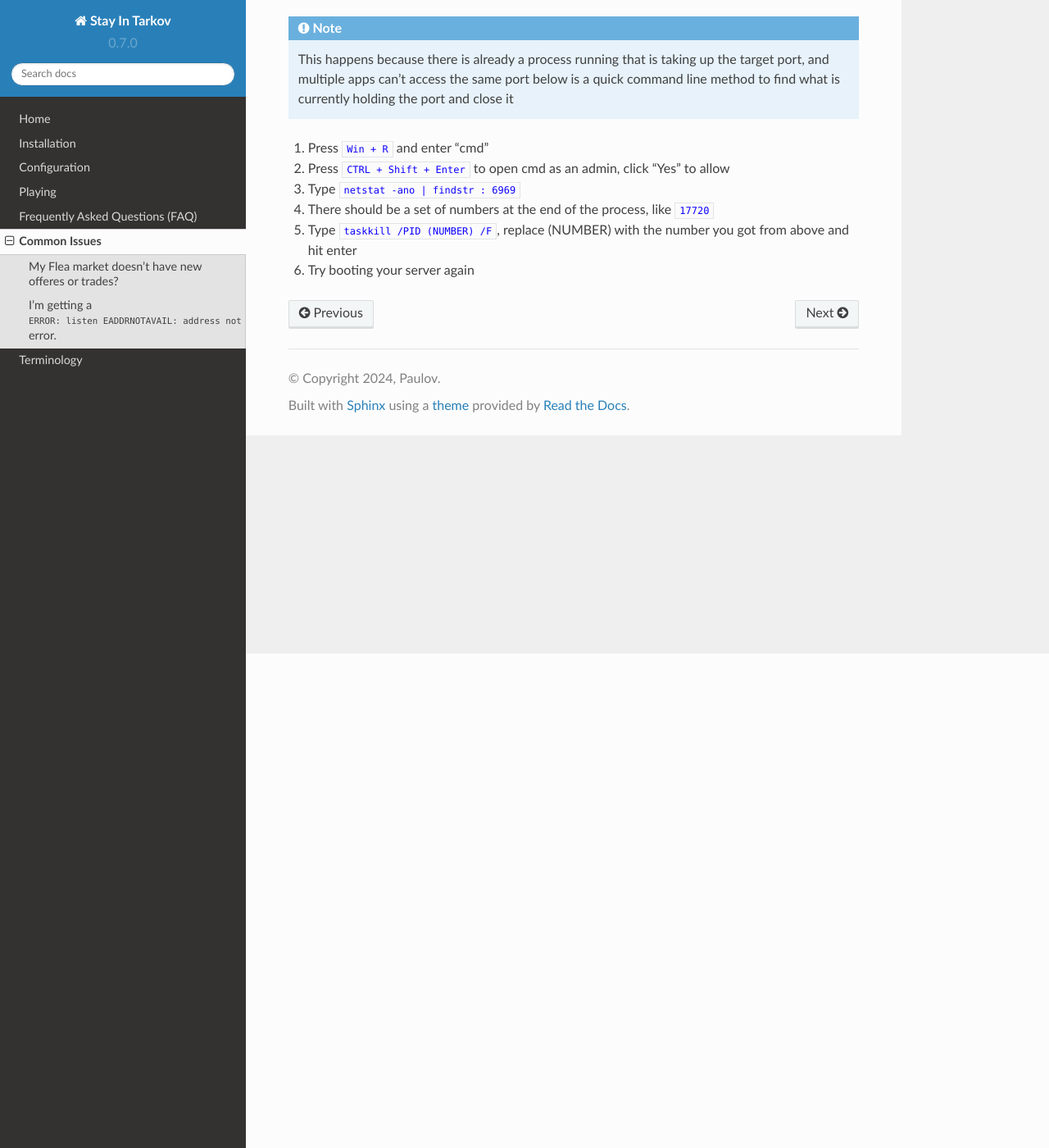
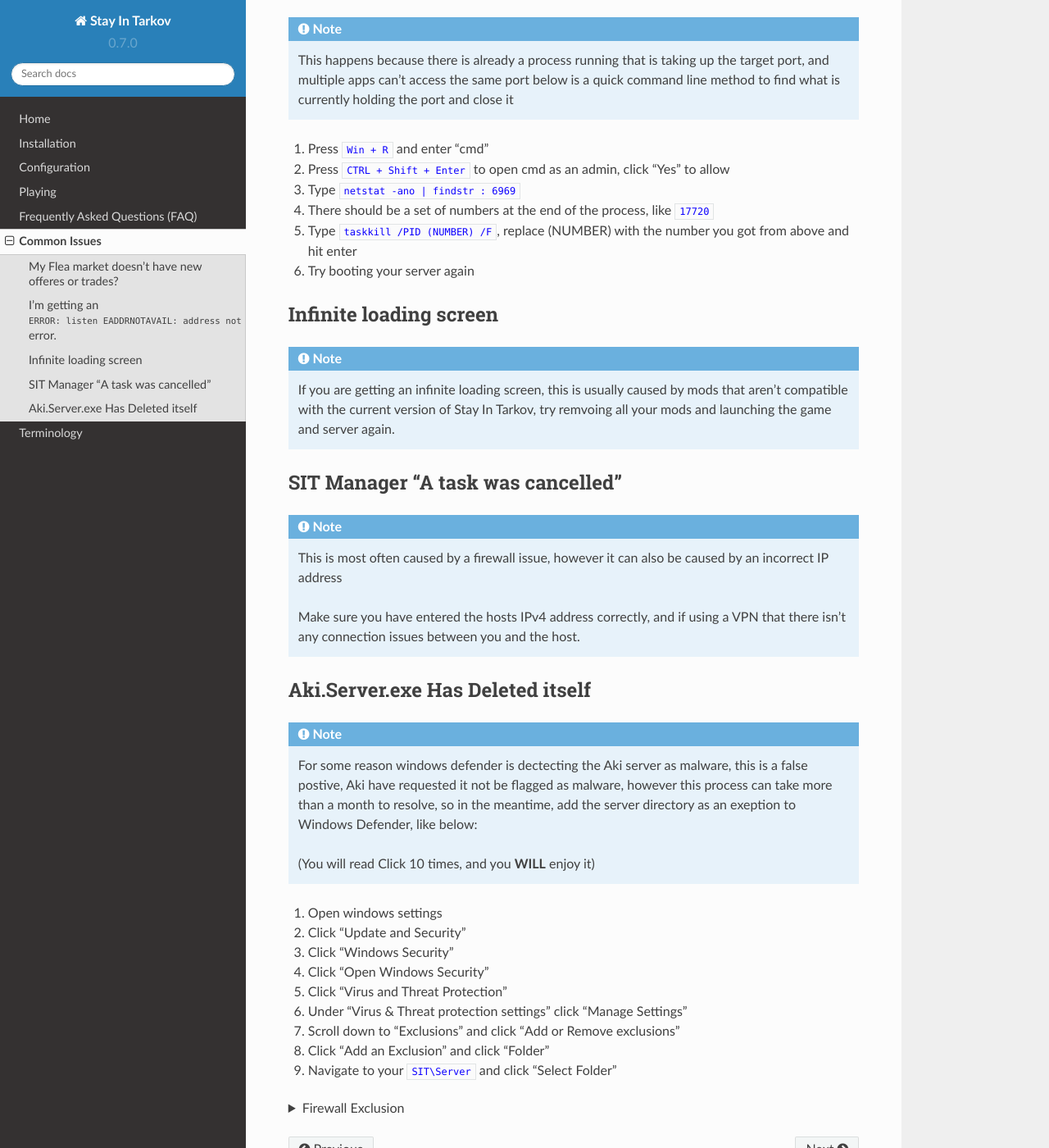
Before and after one commit to stayintarkov/SIT.Documentation, a Sphinx documentation site: the page built from docs/source/issues.rst, in a window 1280 px wide and 1400 px high, scrolled down 603 px. Shown: the whole window at 82% size. Built offline with Sphinx 7.4.7 and the Read the Docs theme 2.0.0, drawn with Linux system fonts in a browser that asks for light colours; some of the changed text lies outside the part shown.

Commit message:
Lots
Added windows defender exclusions steps and some more common issues

Trying to add locale files for translation, building to test

```diff
--- a/docs/source/conf.py
+++ b/docs/source/conf.py
@@ -40,3 +40,9 @@
 
 ## -- Copy to HTML output
 html_static_path = ['_static']
+
+## -- Set localisation path (Should make localising not a pain)
+locale_dirs = ['locale/']
+
+## -- Recomended setting but unsure exactly what it does, because, ironically, the docs are half baked
+gettext_compact = False
--- a/docs/source/issues.rst
+++ b/docs/source/issues.rst
@@ -15,12 +15,12 @@
 
 #. Stop the AKI Server
 #. Open the ``coopConfig.json`` located in ``SIT\Server\user\mods\SITCoop\config\``
-#. Change "messageWSUrlOverride:" to "0.0.0.0:6969" **ONLY CHANGE FROM 0.0.0.0 IF YOU KNOW WHAT YOU'RE DOING**
+#. Change "messageWSUrlOverride:" to your local IP with the ``:6969`` port at the end (Your Local IP should go 192.168.X.X)
 #. Change "useMessageWSUrlOverride:" to "true" **MAKE SURE TRUE IS LOWERCASE**
 #. Save the file and reboot the server and make sure it's working
 
-I'm getting a ``ERROR: listen EADDRNOTAVAIL: address not avalible`` error.
---------------------------------------------------------------------------
+I'm getting an ``ERROR: listen EADDRNOTAVAIL: address not avalible`` error.
+---------------------------------------------------------------------------
 
 .. note::
    This happens because there is already a process running that is taking up the target port, and multiple apps can't access the same port
@@ -32,3 +32,52 @@
 #. There should be a set of numbers at the end of the process, like ``17720``
 #. Type ``taskkill /PID (NUMBER) /F``, replace (NUMBER) with the number you got from above and hit enter
 #. Try booting your server again
+
+Infinite loading screen
+-----------------------
+
+.. note::
+   If you are getting an infinite loading screen, this is usually caused by mods that aren't compatible with the current version of |SIT|, try remvoing all your mods
+   and launching the game and server again.
+
+SIT Manager "A task was cancelled"
+----------------------------------
+
+.. note::
+   This is most often caused by a firewall issue, however it can also be caused by an incorrect IP address
+
+   Make sure you have entered the hosts IPv4 address correctly, and if using a VPN that there isn't any connection issues between you and the host.
+
+Aki.Server.exe Has Deleted itself
+---------------------------------
+
+.. note::
+   For some reason windows defender is dectecting the Aki server as malware, this is a false postive, Aki have requested it not be flagged as malware, however this
+   process can take more than a month to resolve, so in the meantime, add the server directory as an exeption to Windows Defender, like below:
+
+   (You will read Click 10 times, and you **WILL** enjoy it)
+
+#. Open windows settings
+#. Click "Update and Security"
+#. Click "Windows Security"
+#. Click "Open Windows Security"
+#. Click "Virus and Threat Protection"
+#. Under "Virus & Threat protection settings" click "Manage Settings"
+#. Scroll down to "Exclusions" and click "Add or Remove exclusions"
+#. Click "Add an Exclusion" and click "Folder"
+#. Navigate to your |SDIR| and click "Select Folder"
+
+.. raw:: html
+
+   <details>
+      <summary>Firewall Exclusion</summary>
+
+.. video:: _static/videos/WindowsFirewall.webm
+   :width: 700
+   :loop:
+
+.. raw:: html
+
+   </details>
+
+|brs|
```
Also changed, not shown: 10 other files.
